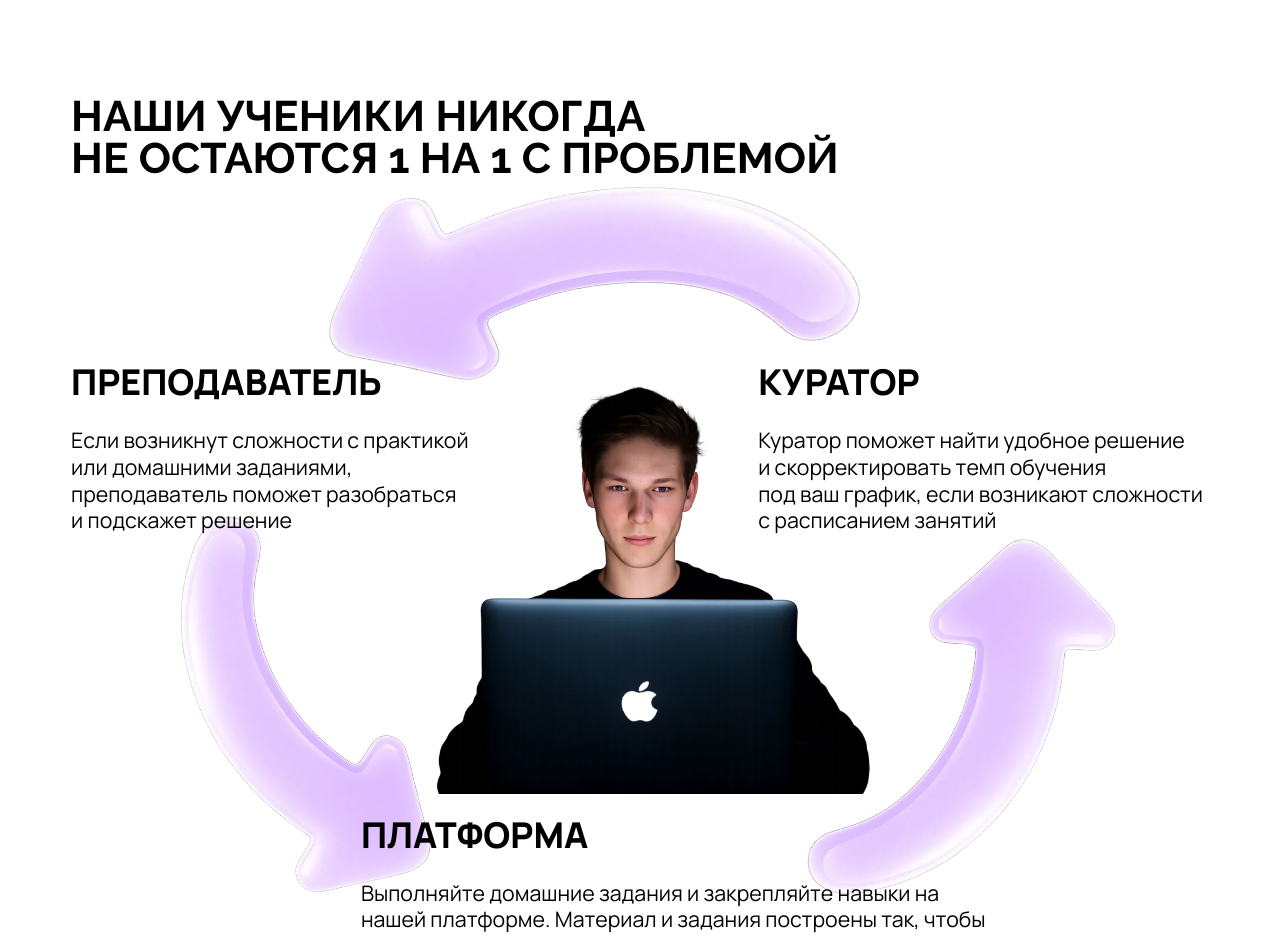
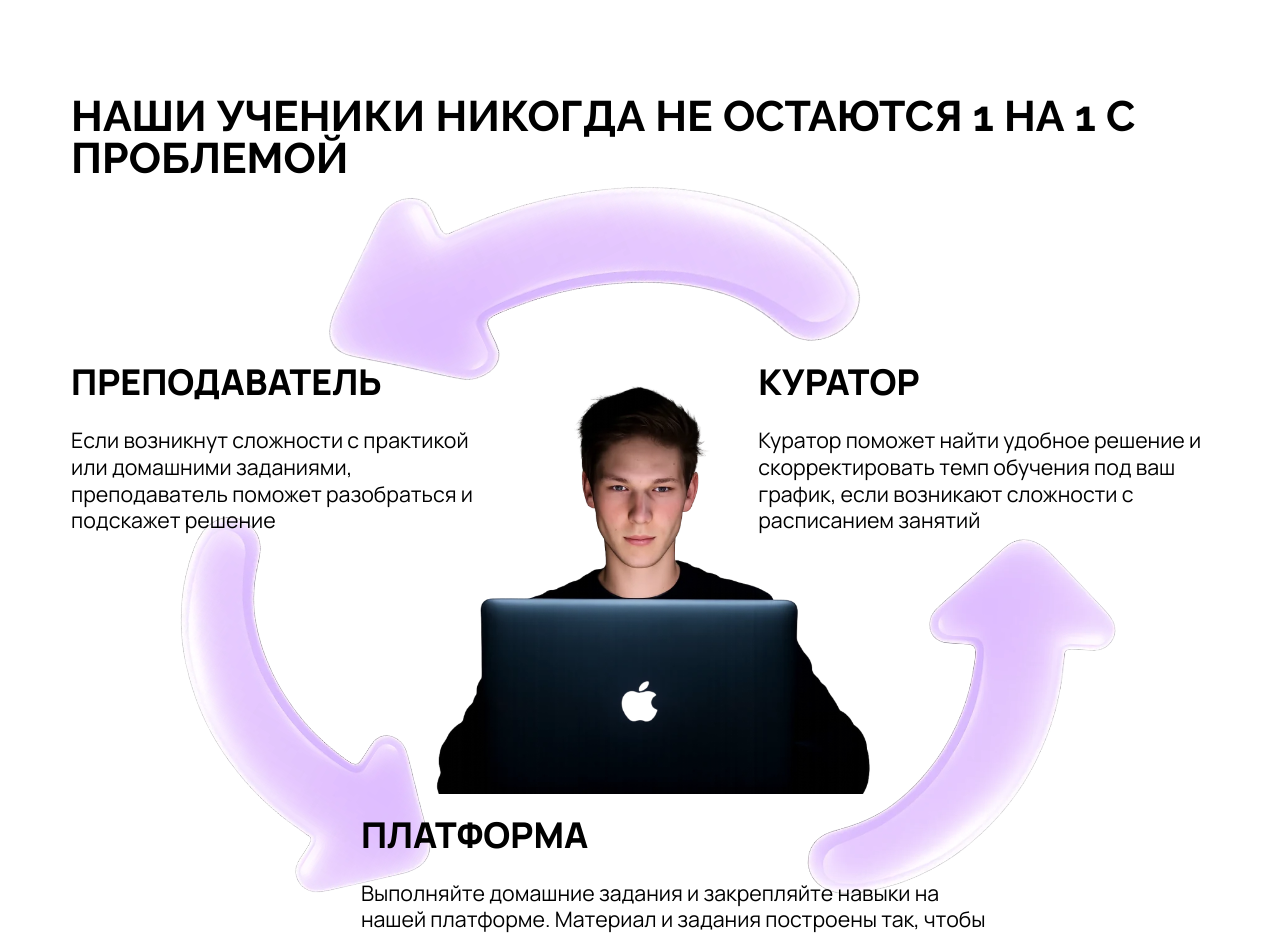
Before and after one commit to rafailvv/innoprog-website, a React (Vite) app: page / in a window 1280 px wide. Shown: the part 6800-7740 px from the top of the page. Built offline with nearby package versions, Linux system fonts and the light colour scheme.

Commit message:
Remove manual problem block line breaks

```diff
--- a/src/imports/MainScreenDesktop/MainScreenDesktop.tsx
+++ b/src/imports/MainScreenDesktop/MainScreenDesktop.tsx
@@ -947,10 +947,7 @@ function Frame37() {
   return (
     <div className="content-stretch flex flex-col gap-[32px] items-start relative shrink-0 text-black w-[628px] z-10">
       <p className="font-['Manrope:ExtraBold',sans-serif] font-extrabold leading-[40px] min-w-full relative shrink-0 text-[40px] uppercase w-[min-content]">Преподаватель</p>
-      <div className="font-['Manrope:Regular',sans-serif] font-normal leading-[0] relative shrink-0 text-[24px] w-[465px]">
-        <p className="leading-[30px] mb-0">Если возникнут сложности с практикой или домашними заданиями, преподаватель поможет разобраться</p>
-        <p className="leading-[30px]">и подскажет решение</p>
-      </div>
+      <p className="font-['Manrope:Regular',sans-serif] font-normal leading-[30px] relative shrink-0 text-[24px] w-[465px]">Если возникнут сложности с практикой или домашними заданиями, преподаватель поможет разобраться и подскажет решение</p>
     </div>
   );
 }
@@ -959,12 +956,7 @@ function Frame38() {
   return (
     <div className="content-stretch flex flex-col gap-[32px] items-end relative shrink-0 text-black w-[507px] z-10">
       <p className="font-['Manrope:ExtraBold',sans-serif] font-extrabold leading-[40px] relative shrink-0 text-[40px] uppercase w-full">Куратор</p>
-      <div className="font-['Manrope:Regular',sans-serif] font-normal leading-[0] relative shrink-0 text-[24px] w-full whitespace-pre-wrap">
-        <p className="leading-[30px] mb-0">Куратор поможет найти удобное решение</p>
-        <p className="leading-[30px] mb-0">и скорректировать темп обучения</p>
-        <p className="leading-[30px] mb-0">{`под ваш график, если возникают сложности `}</p>
-        <p className="leading-[30px]">с расписанием занятий</p>
-      </div>
+      <p className="font-['Manrope:Regular',sans-serif] font-normal leading-[30px] relative shrink-0 text-[24px] w-full">Куратор поможет найти удобное решение и скорректировать темп обучения под ваш график, если возникают сложности с расписанием занятий</p>
     </div>
   );
 }
@@ -1012,10 +1004,7 @@ function Frame39() {
   return (
     <div className="content-stretch flex flex-col gap-[32px] items-start relative shrink-0 text-black w-[628px] z-10">
       <p className="font-['Manrope:ExtraBold',sans-serif] font-extrabold leading-[40px] min-w-full relative shrink-0 text-[40px] uppercase w-[min-content]">Платформа</p>
-      <div className="font-['Manrope:Regular',sans-serif] font-normal leading-[0] relative shrink-0 text-[24px] w-[720px] whitespace-pre-wrap">
-        <p className="leading-[30px] mb-0">Выполняйте домашние задания и закрепляйте навыки на нашей платформе. Материал и задания построены так, чтобы сложные темы становились понятными</p>
-        <p className="leading-[30px]">{` и применимыми на практике`}</p>
-      </div>
+      <p className="font-['Manrope:Regular',sans-serif] font-normal leading-[30px] relative shrink-0 text-[24px] w-[720px]">Выполняйте домашние задания и закрепляйте навыки на нашей платформе. Материал и задания построены так, чтобы сложные темы становились понятными и применимыми на практике</p>
     </div>
   );
 }
@@ -1032,10 +1021,7 @@ function Frame41() {
 function Component3() {
   return (
     <div className="content-stretch flex flex-col gap-[208px] items-start relative shrink-0 w-[1280px]" data-name="3">
-      <div className="font-['Raleway:Bold',sans-serif] font-bold leading-[0] relative shrink-0 text-[48px] text-black uppercase w-full">
-        <p className="leading-[47px] mb-0">Наши ученики никогда</p>
-        <p className="leading-[47px]">не остаются 1 на 1 с проблемой</p>
-      </div>
+      <p className="font-['Raleway:Bold',sans-serif] font-bold leading-[47px] relative shrink-0 text-[48px] text-black uppercase w-full">Наши ученики никогда не остаются 1 на 1 с проблемой</p>
       <Frame41 />
     </div>
   );
--- a/src/imports/MainScreenMobile/MainScreenMobile.tsx
+++ b/src/imports/MainScreenMobile/MainScreenMobile.tsx
@@ -1646,12 +1646,7 @@ function Frame65() {
   return (
     <div className="content-stretch flex flex-col gap-[8px] items-start relative shrink-0 w-full">
       <p className="font-['Manrope:Bold',sans-serif] font-bold leading-[24px] relative shrink-0 text-[24px] w-full">Платформа</p>
-      <div className="font-['Manrope:Regular',sans-serif] font-normal leading-[0] relative shrink-0 text-[16px] text-black w-full">
-        <p className="leading-[20px] mb-0">Выполняйте домашние задания и закрепляйте навыки</p>
-        <p className="leading-[20px] mb-0">на платформе. Материал и задания построены</p>
-        <p className="leading-[20px] mb-0">так, чтобы сложные темы становились понятными</p>
-        <p className="leading-[20px]">и применимыми на практике</p>
-      </div>
+      <p className="font-['Manrope:Regular',sans-serif] font-normal leading-[20px] relative shrink-0 text-[16px] text-black w-full">Выполняйте домашние задания и закрепляйте навыки на платформе. Материал и задания построены так, чтобы сложные темы становились понятными и применимыми на практике</p>
     </div>
   );
 }
@@ -1660,14 +1655,7 @@ function Frame66() {
   return (
     <div className="content-stretch flex flex-col gap-[8px] items-start relative shrink-0 w-[166px]">
       <p className="font-['Manrope:Bold',sans-serif] font-bold leading-[24px] relative shrink-0 text-[24px] w-full">Куратор</p>
-      <div className="font-['Manrope:Regular',sans-serif] font-normal leading-[0] relative shrink-0 text-[16px] text-black w-full">
-        <p className="leading-[20px] mb-0">Куратор поможет найти</p>
-        <p className="leading-[20px] mb-0">удобное решение</p>
-        <p className="leading-[20px] mb-0">и скорректировать темп</p>
-        <p className="leading-[20px] mb-0">обучения под ваш график,</p>
-        <p className="leading-[20px] mb-0">если возникают сложности</p>
-        <p className="leading-[20px]">с расписанием занятий</p>
-      </div>
+      <p className="font-['Manrope:Regular',sans-serif] font-normal leading-[20px] relative shrink-0 text-[16px] text-black w-full">Куратор поможет найти удобное решение и скорректировать темп обучения под ваш график, если возникают сложности с расписанием занятий</p>
     </div>
   );
 }
@@ -1676,14 +1664,7 @@ function Frame67() {
   return (
     <div className="content-stretch flex flex-col gap-[8px] items-start relative shrink-0 w-[167px]">
       <p className="font-['Manrope:Bold',sans-serif] font-bold leading-[24px] relative shrink-0 text-[24px] w-full">Преподаватель</p>
-      <div className="font-['Manrope:Regular',sans-serif] font-normal leading-[0] relative shrink-0 text-[16px] text-black w-full">
-        <p className="leading-[20px] mb-0">Если возникнут сложности</p>
-        <p className="leading-[20px] mb-0">с домашними заданиями</p>
-        <p className="leading-[20px] mb-0">или с практикой,</p>
-        <p className="leading-[20px] mb-0">преподаватель поможет</p>
-        <p className="leading-[20px] mb-0">разобраться и подскажет</p>
-        <p className="leading-[20px]">решение</p>
-      </div>
+      <p className="font-['Manrope:Regular',sans-serif] font-normal leading-[20px] relative shrink-0 text-[16px] text-black w-full">Если возникнут сложности с домашними заданиями или с практикой, преподаватель поможет разобраться и подскажет решение</p>
     </div>
   );
 }
@@ -1749,11 +1730,10 @@ function ProblemSupportCta() {
 function Frame157() {
   return (
     <div className="content-stretch flex flex-col gap-[28px] items-start relative shrink-0 w-full">
-      <div className="font-['Manrope:ExtraBold',sans-serif] font-extrabold leading-[34px] relative shrink-0 text-[36px] w-full">
-        <p className="mb-0 text-black">Наши ученики</p>
-        <p className="mb-0 text-[#9c78ff]">никогда не остаются</p>
-        <p className="text-[#9c78ff]">1 на 1 с проблемой</p>
-      </div>
+      <p className="font-['Manrope:ExtraBold',sans-serif] font-extrabold leading-[34px] relative shrink-0 text-[36px] w-full">
+        <span className="text-black">Наши ученики </span>
+        <span className="text-[#9c78ff]">никогда не остаются 1 на 1 с проблемой</span>
+      </p>
       <Frame65 />
       <ProblemSupportImage />
       <Frame64 />
```
